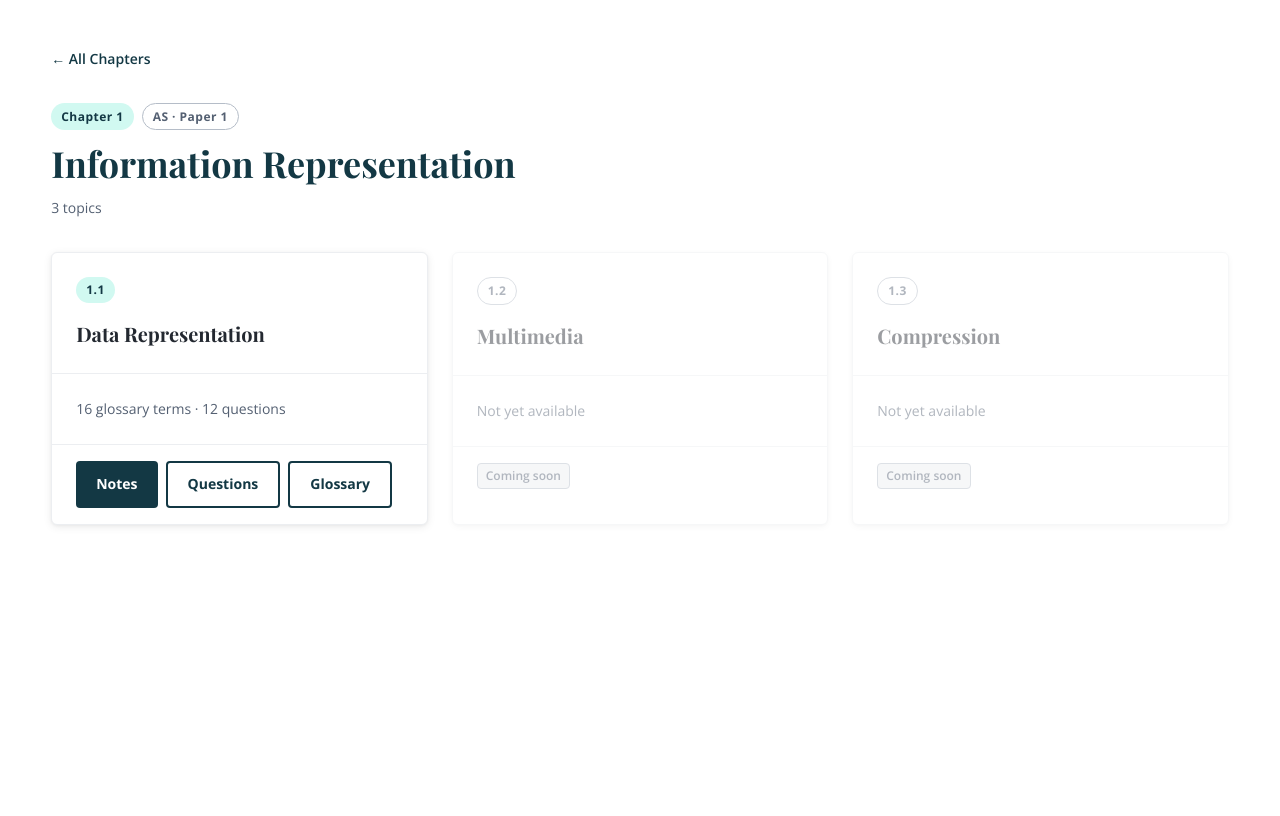
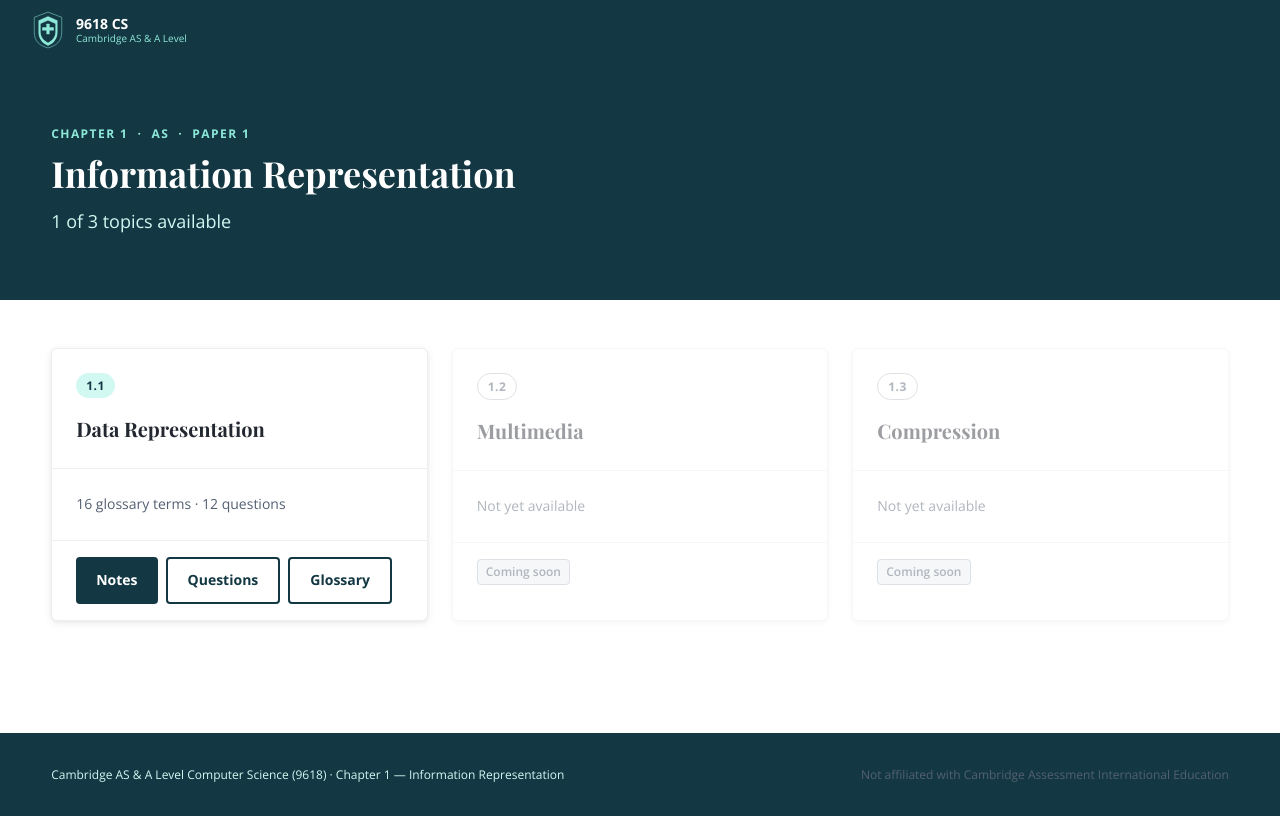
Before and after one commit to ricproenca/stepwise-cs, a Next.js app in the folder frontend/: page /chapters/chapter-1 in a window 1280 px wide. Built offline with nearby package versions, Linux system fonts and the light colour scheme.

Commit message:
layout changes

```diff
--- a/frontend/app/chapters/[chapter]/page.js
+++ b/frontend/app/chapters/[chapter]/page.js
@@ -1,5 +1,6 @@
 import { notFound } from 'next/navigation';
 import TopicCard from '../../../components/TopicCard';
+import Footer from '../../../components/Footer';
 import { chapters } from '../../../data/chapters';
 import styles from './page.module.css';
 
@@ -13,24 +14,31 @@ export default async function ChapterPage({ params }) {
 
   if (!chapter) notFound();
 
+  const available = chapter.topics.filter(t => t.status === 'available').length;
+
   return (
-    <main className={styles.main}>
-      <div className={styles.inner}>
-        <a href="/" className={styles.backLink}>← All Chapters</a>
-        <header className={styles.header}>
-          <div className={styles.badges}>
-            <span className={styles.chapterBadge}>Chapter {chapter.number}</span>
-            <span className={styles.levelBadge}>{chapter.level} · {chapter.paper}</span>
-          </div>
+    <>
+      <header className={styles.hero}>
+        <div className={styles.heroInner}>
+          <p className={styles.eyebrow}>Chapter {chapter.number} &nbsp;·&nbsp; {chapter.level} &nbsp;·&nbsp; {chapter.paper}</p>
           <h1 className={styles.title}>{chapter.title}</h1>
-          <p className={styles.meta}>{chapter.topics.length} topic{chapter.topics.length !== 1 ? 's' : ''}</p>
-        </header>
+          <p className={styles.subtitle}>
+            {available === 0
+              ? `${chapter.topics.length} topic${chapter.topics.length !== 1 ? 's' : ''} — coming soon`
+              : `${available} of ${chapter.topics.length} topic${chapter.topics.length !== 1 ? 's' : ''} available`}
+          </p>
+        </div>
+      </header>
+
+      <main className={styles.main}>
         <div className={styles.grid}>
           {chapter.topics.map(topic => (
             <TopicCard key={topic.ref} topic={topic} />
           ))}
         </div>
-      </div>
-    </main>
+      </main>
+
+      <Footer topicLabel={`Chapter ${chapter.number} — ${chapter.title}`} />
+    </>
   );
 }
--- a/frontend/app/chapters/[chapter]/page.module.css
+++ b/frontend/app/chapters/[chapter]/page.module.css
@@ -1,77 +1,42 @@
-.main {
+.hero {
+  background: var(--color-cambridge-dark-blue);
+  padding: var(--space-16) var(--container-pad);
+}
+
+.heroInner {
   max-width: var(--max-width-xl);
   margin: 0 auto;
-  padding: var(--space-12) var(--container-pad);
 }
 
-.inner {
-  display: flex;
-  flex-direction: column;
-  gap: var(--space-8);
-}
-
-.backLink {
-  font-family: var(--font-body);
-  font-size: var(--text-sm);
-  font-weight: var(--fw-semibold);
-  color: var(--color-cambridge-dark-blue);
-  text-decoration: none;
-  display: inline-flex;
-  align-items: center;
-  gap: var(--space-1);
-}
-
-.backLink:hover { text-decoration: underline; }
-
-.header { display: flex; flex-direction: column; gap: var(--space-3); }
-
-.badges {
-  display: flex;
-  flex-wrap: wrap;
-  gap: var(--space-2);
-}
-
-.chapterBadge {
-  display: inline-flex;
-  align-items: center;
-  padding: 3px 10px;
-  border-radius: var(--radius-pill);
+.eyebrow {
   font-family: var(--font-body);
   font-size: var(--text-xs);
   font-weight: var(--fw-bold);
-  letter-spacing: var(--ls-wide);
-  background: var(--color-cambridge-light-blue);
-  color: var(--color-cambridge-dark-blue);
-}
-
-.levelBadge {
-  display: inline-flex;
-  align-items: center;
-  padding: 3px 10px;
-  border-radius: var(--radius-pill);
-  font-family: var(--font-body);
-  font-size: var(--text-xs);
-  font-weight: var(--fw-bold);
-  letter-spacing: var(--ls-wide);
-  background: transparent;
-  border: 1px solid var(--color-border-medium);
-  color: var(--color-text-secondary);
+  letter-spacing: var(--ls-widest);
+  text-transform: uppercase;
+  color: var(--color-cambridge-blue);
+  margin-bottom: var(--space-2);
 }
 
 .title {
   font-family: var(--font-display);
   font-size: var(--text-4xl);
   font-weight: var(--fw-bold);
-  color: var(--color-cambridge-dark-blue);
+  color: var(--color-white);
   line-height: var(--lh-tight);
-  margin: 0;
+  margin-bottom: var(--space-3);
 }
 
-.meta {
+.subtitle {
   font-family: var(--font-body);
-  font-size: var(--text-sm);
-  color: var(--color-text-secondary);
-  margin: 0;
+  font-size: var(--text-lg);
+  color: var(--color-cambridge-light-blue);
+}
+
+.main {
+  max-width: var(--max-width-xl);
+  margin: 0 auto;
+  padding: var(--space-12) var(--container-pad);
 }
 
 .grid {
--- a/frontend/app/layout.js
+++ b/frontend/app/layout.js
@@ -1,5 +1,6 @@
 import { Open_Sans, Playfair_Display } from 'next/font/google';
 import BackToTop from '../components/BackToTop';
+import NavBar from '../components/NavBar';
 import './globals.css';
 
 const openSans = Open_Sans({
@@ -25,6 +26,7 @@ export default function RootLayout({ children }) {
   return (
     <html lang="en" className={`${openSans.variable} ${playfairDisplay.variable}`} suppressHydrationWarning>
       <body>
+        <NavBar />
         {children}
         <BackToTop />
       </body>
--- a/frontend/app/topics/[topic]/layout.module.css
+++ b/frontend/app/topics/[topic]/layout.module.css
@@ -1,66 +1,3 @@
-/* ── TOPIC HEADER ─────────────────────────────────────────── */
-
-.topicHeader {
-  background: var(--color-bg-inverse);
-  padding: var(--space-10) var(--container-pad);
-}
-
-.topicHeaderInner {
-  max-width: var(--max-width-xl);
-  margin: 0 auto;
-}
-
-.badgeRow {
-  display: flex;
-  gap: var(--space-2);
-  flex-wrap: wrap;
-  margin-bottom: var(--space-4);
-}
-
-.badge {
-  display: inline-flex;
-  align-items: center;
-  padding: 3px 10px;
-  border-radius: var(--radius-pill);
-  font-family: var(--font-body);
-  font-size: var(--text-xs);
-  font-weight: var(--fw-bold);
-  letter-spacing: var(--ls-wide);
-  white-space: nowrap;
-  background: var(--color-cambridge-light-blue);
-  color: var(--color-cambridge-dark-blue);
-}
-
-.badgeLight {
-  display: inline-flex;
-  align-items: center;
-  padding: 3px 10px;
-  border-radius: var(--radius-pill);
-  font-family: var(--font-body);
-  font-size: var(--text-xs);
-  font-weight: var(--fw-bold);
-  letter-spacing: var(--ls-wide);
-  white-space: nowrap;
-  background: transparent;
-  border: 1px solid rgba(255, 255, 255, 0.3);
-  color: var(--color-cambridge-light-blue);
-}
-
-.topicTitle {
-  font-family: var(--font-display);
-  font-size: var(--text-4xl);
-  color: var(--color-white);
-  line-height: var(--lh-tight);
-  margin: 0 0 var(--space-3);
-}
-
-.topicMeta {
-  font-family: var(--font-body);
-  font-size: var(--text-sm);
-  color: var(--color-cambridge-blue);
-  margin: 0;
-}
-
 /* ── FOOTER BUTTONS ───────────────────────────────────────── */
 
 .footerBtn {
```
Also changed, not shown: frontend/app/topics/[topic]/layout.js (+2 -13 lines), frontend/components/TopicHeader/TopicHeader.module.css (added, +60 -0 lines), frontend/components/TopicHeader/index.js (added, +17 -0 lines), 1 other file (tests, documents, lock files or other folders).
